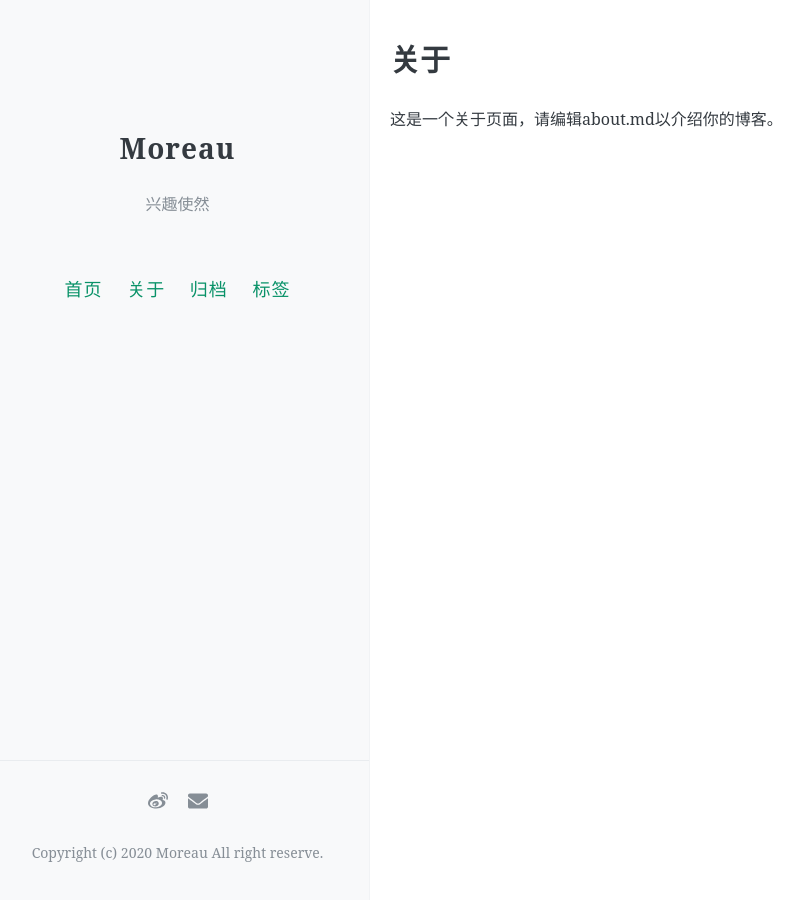
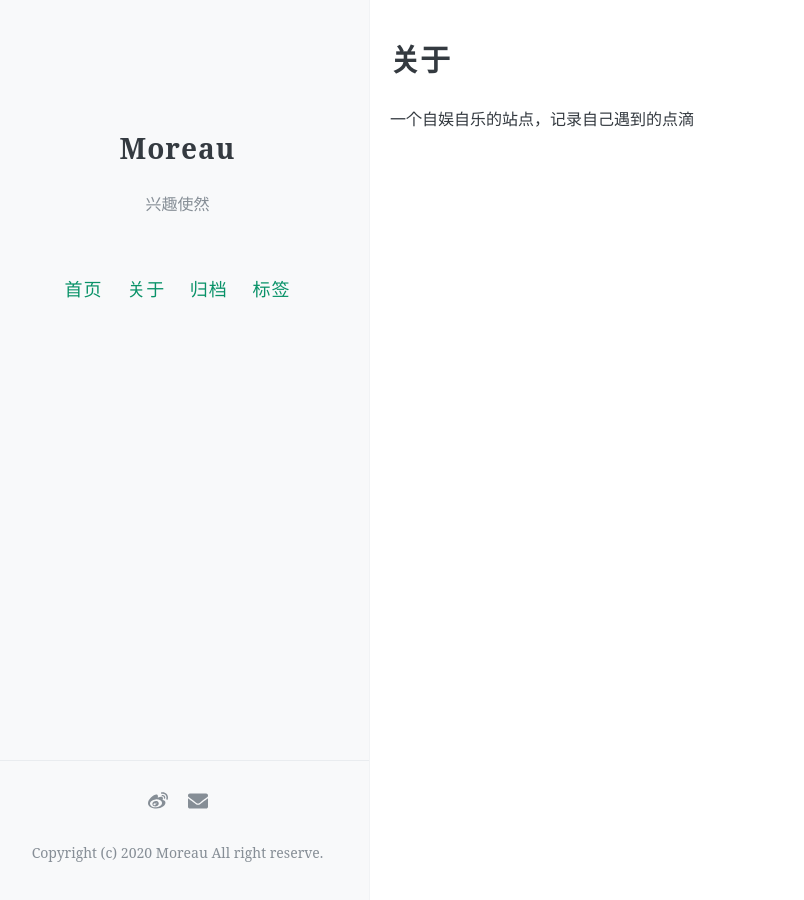
Before and after one commit to moreau-tohka/tohka, a Jekyll site: the page built from about.md, in a window 1280 px wide. Shown: the whole page, without its empty margins (14-818 px from the left). Built offline with Jekyll 4.4.1, drawn with Linux system fonts in a browser that asks for light colours; comment, search, counter and statistics services are not loaded.

Commit message:
Update about.md

```diff
--- a/about.md
+++ b/about.md
@@ -4,4 +4,4 @@ title: 关于
 permalink: /about/
 ---
 
-这是一个关于页面，请编辑about.md以介绍你的博客。
+一个自娱自乐的站点，记录自己遇到的点滴
```
